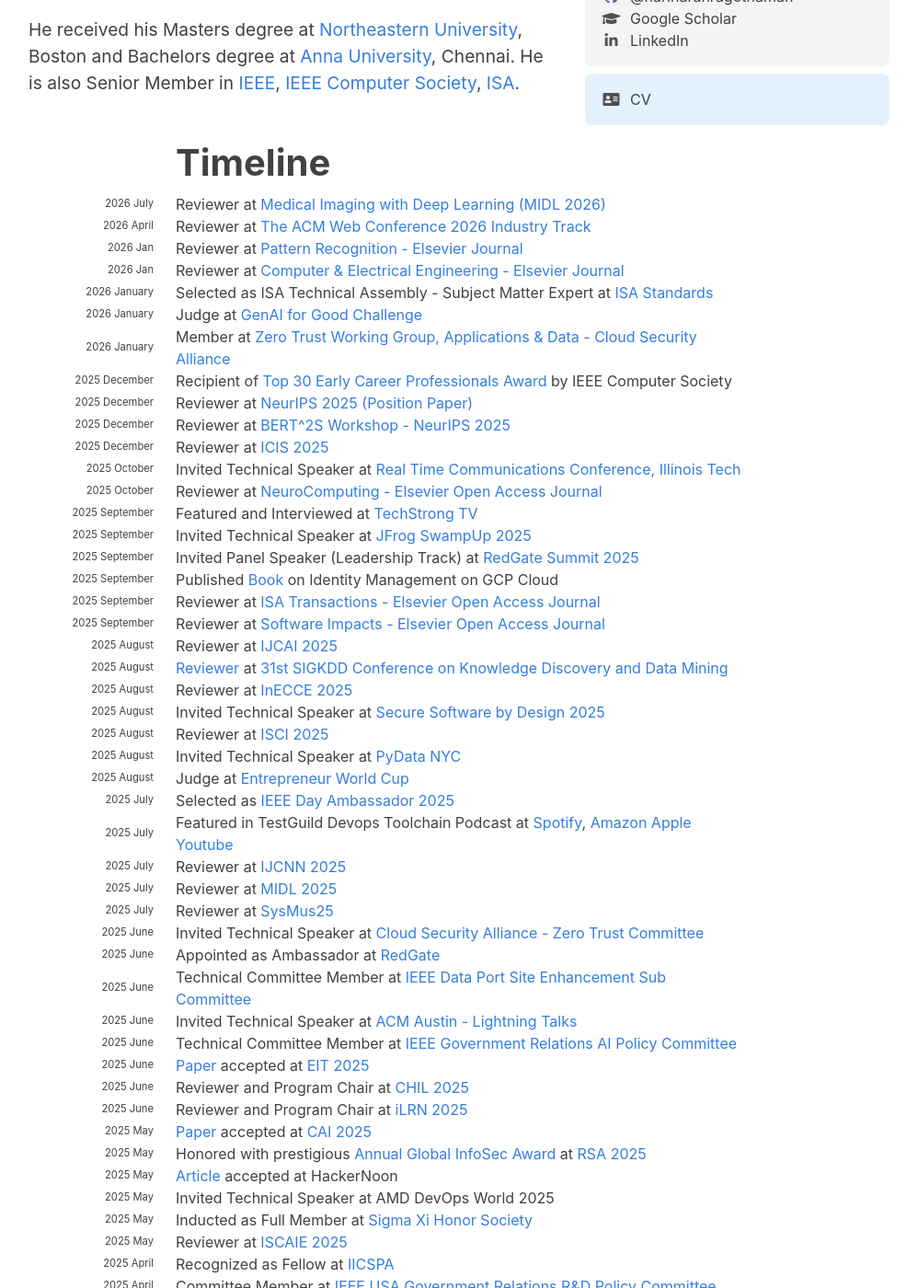
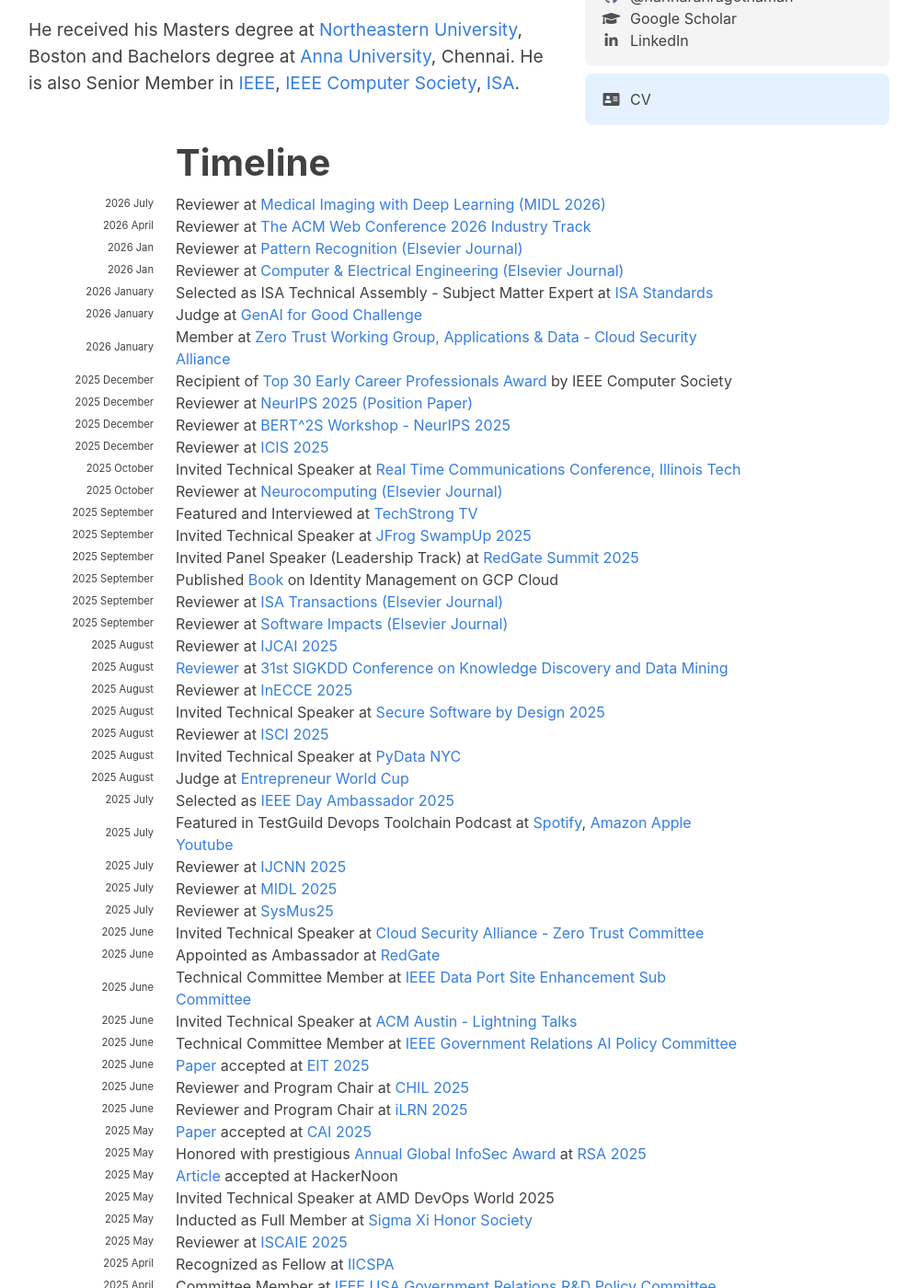
Before and after one commit to hariharanragothaman/hariharanragothaman.github.io, a Jekyll site: the page built from index.md, in a window 1280 px wide and 1400 px high, scrolled down 676 px. Shown: the whole window at 92% size, without its empty margins (141-1139 px from the left). Built offline with Jekyll 4.4.1, drawn with Linux system fonts in a browser that asks for light colours; nearby versions of some CDN libraries; some web fonts are replaced; some of the changed text lies outside the part shown.

Commit message:
Updates and Polishes

```diff
--- a/_data/news.yaml
+++ b/_data/news.yaml
@@ -14,11 +14,11 @@
 
 - year: 2026
   year-extra: Jan
-  description: Reviewer at  <a href="https://www.sciencedirect.com/journal/pattern-recognition"> Pattern Recognition - Elsevier Journal </a>
+  description: Reviewer at  <a href="https://www.sciencedirect.com/journal/pattern-recognition"> Pattern Recognition (Elsevier Journal) </a>
 
 - year: 2026
   year-extra: Jan
-  description: Reviewer at  <a href="https://www.sciencedirect.com/journal/computers-and-electrical-engineering"> Computer & Electrical Engineering - Elsevier Journal </a>
+  description: Reviewer at  <a href="https://www.sciencedirect.com/journal/computers-and-electrical-engineering"> Computer & Electrical Engineering (Elsevier Journal) </a>
 
 - year: 2026
   year-extra: January
@@ -61,7 +61,7 @@
 
 - year: 2025
   year-extra: October
-  description: Reviewer at <a href="https://www.sciencedirect.com/journal/neurocomputing"> NeuroComputing - Elsevier Open Access Journal</a>
+  description: Reviewer at <a href="https://www.sciencedirect.com/journal/neurocomputing"> Neurocomputing (Elsevier Journal) </a>
 
 #-------------------------------------------- September  ------------------------------------------------------------------------------------------------------------------------------------------------------
 
@@ -84,11 +84,11 @@
 
 - year: 2025
   year-extra: September
-  description: Reviewer at <a href="https://www.sciencedirect.com/journal/isa-transactions"> ISA Transactions - Elsevier Open Access Journal</a>
+  description: Reviewer at <a href="https://www.sciencedirect.com/journal/isa-transactions"> ISA Transactions (Elsevier Journal) </a>
 
 - year: 2025
   year-extra: September
-  description: Reviewer at <a href="https://www.sciencedirect.com/journal/software-impacts"> Software Impacts - Elsevier Open Access Journal</a>
+  description: Reviewer at <a href="https://www.sciencedirect.com/journal/software-impacts"> Software Impacts (Elsevier Journal) </a>
 
 #-------------------------------------------- August  ------------------------------------------------------------------------------------------------------------------------------------------------------
 
@@ -243,7 +243,7 @@
 
 - year: 2025
   year-extra: March
-  description: Reviewer at <a href="https://www.sciencedirect.com/journal/softwarex">Software X - Elsevier Open Access Journal</a>
+  description: Reviewer at <a href="https://www.sciencedirect.com/journal/softwarex">Software X (Elsevier Journal) </a>
 
 - year: 2025
   year-extra: March
```
